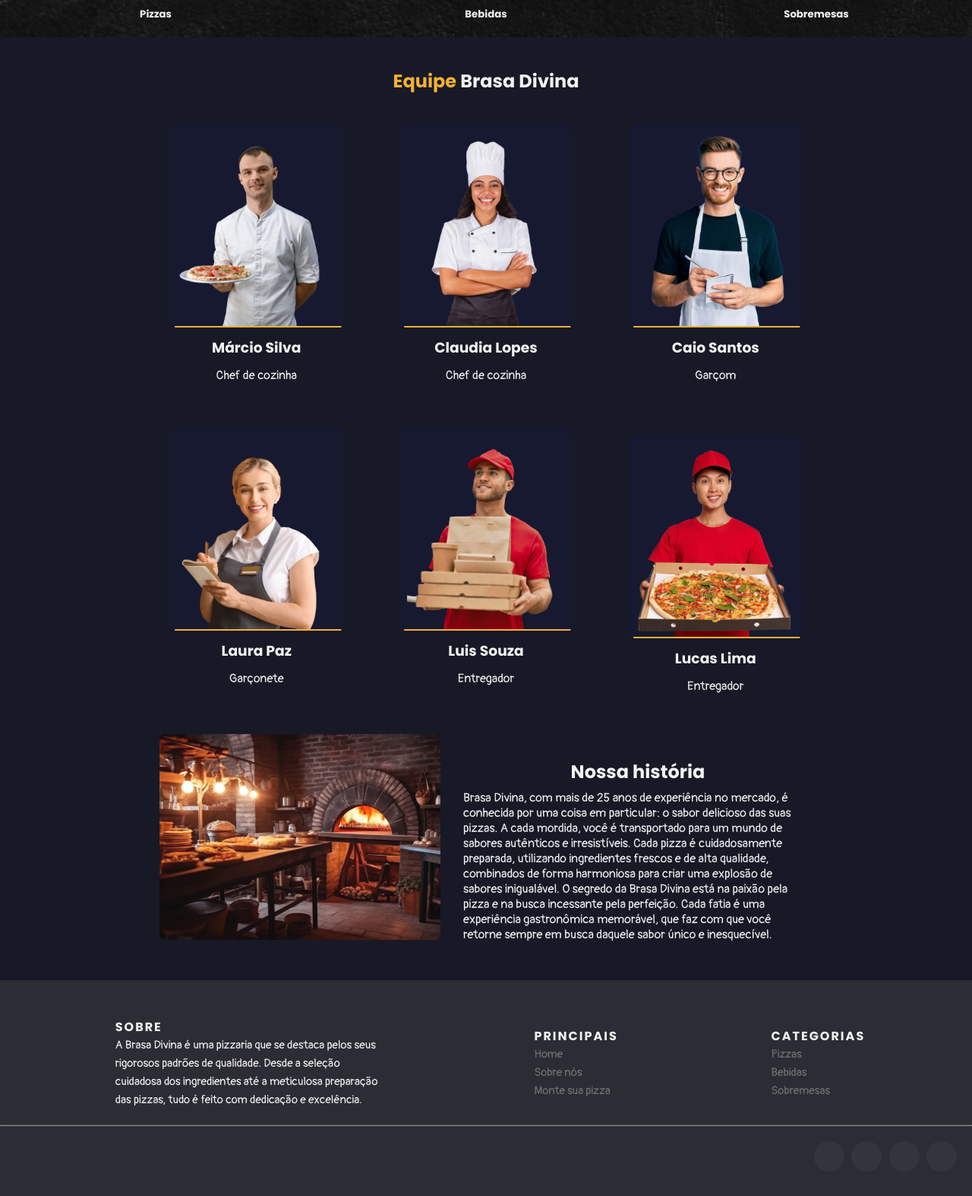
After one commit to Lilian-Carvalho25/pizzaria-brasa-divina, a PHP site: page /aboutUs.html in a window 1280 px wide. The commit adds this page. Shown: the part 989-2563 px from the top of the page at 76% size. Run offline with PHP 8.4, Linux system fonts and the light colour scheme.

Commit message:
home completion and creation of about us

```diff
--- /dev/null
+++ b/aboutUs.html
@@ -0,0 +1,156 @@
+<!DOCTYPE html>
+<html lang="pt-br">
+<head>
+    <meta charset="UTF-8">
+    <meta name="viewport" content="width=device-width, initial-scale=1.0">
+    <title>Brasa divina - Sobre nós</title>
+    <link rel="stylesheet" href="style.css">
+</head>
+<body>
+    <header>
+
+        <div class="limitador">
+            <a href="index.php"><img src="imagens/Logo-brasa_divina.svg" alt="Logo brasa divina" class="logo"></a>
+            <nav>
+                <h2><a href="" class="icone"> <img src="imagens/icon-menu.svg" alt=""> </a></h2>
+                <ul class="menu">
+                    <li><a href="index.html">Home</a></li>
+                    <li><a href="aboutUs.html" class="special2">Sobre nós</a></li>
+                    <li><a href="" class="special">Monte sua pizza</a></li>
+                    <li><a href=""><img src="imagens/icon-carrinho.svg" alt="ícone carrinho de compras"></a></li>
+                    <div class="container-buttons">
+                        <button class="login">Entrar</button>
+                        <button class="register">Cadastre-se</button>
+                    </div>
+                </ul>
+            </nav>
+        </div>
+    </header>
+
+    <main>
+        <section id="highlight-aboutUs">
+            <h1>Sobre nós</h1>
+        </section>
+
+        <section class="food-menu">
+            <h3>Selecione a categoria desejada:</h3>
+            <div class="menu-alignment">
+                <article class="icons-menu">
+                    <a href="">
+                        <img src="imagens/icon-pizza.svg" alt="ícone de pizza">
+                    </a>
+                    <h5>Pizzas</h5>
+                </article>
+                <article class="icons-menu">
+                    <a href="">
+                        <img src="imagens/icon-bebidas.svg" alt="ícone de copo">
+                    </a>
+                    <h5>Bebidas</h5>
+                </article>
+                <article class="icons-menu">
+                    <a href="">
+                        <img src="imagens/icon-sobremesas.svg" alt="ícone sobremesa">
+                    </a>
+                    <h5>Sobremesas</h5>
+                </article>
+            </div>
+        </section>
+
+        <section id="container-team">
+            <h2><span>Equipe</span> Brasa Divina</h2>
+            <div class="team">
+                <article class="cards-team">
+                    <img src="imagens/Pizzaiolo.png" alt="Pizzaiolo">
+                    <h3>Márcio Silva</h3>
+                    <p>Chef de cozinha</p>
+                </article>
+
+                <article class="cards-team">
+                    <img src="imagens/Pizzaiola.png" alt="Pizzaiola">
+                    <h3>Claudia Lopes</h3>
+                    <p>Chef de cozinha</p>
+                </article>
+
+                <article class="cards-team">
+                    <img src="imagens/Garcom.png" alt="Garçom">
+                    <h3>Caio Santos</h3>
+                    <p>Garçom</p>
+                </article>
+
+                <article class="cards-team">
+                    <img src="imagens/Garconete.png" alt="Garçonete">
+                    <h3>Laura Paz</h3>
+                    <p>Garçonete</p>
+                </article>
+
+                <article class="cards-team">
+                    <img src="imagens/entregador-1.png" alt="Entregador">
+                    <h3>Luis Souza</h3>
+                    <p>Entregador</p>
+                </article>
+
+                <article class="cards-team">
+                    <img src="imagens/entregador-2.png" alt="Entregador">
+                    <h3>Lucas Lima</h3>
+                    <p>Entregador</p>
+                </article>
+            </div>
+        </section>
+
+        <section id="container-history">
+            <div class="history">
+                <img src="imagens/nossa-historia.png" alt="Forno a lenha">
+                <div>
+                    <h2>Nossa história</h2>
+                    <p>Brasa Divina, com mais de 25 anos de experiência no mercado, é conhecida por uma coisa em particular: o sabor delicioso das suas pizzas. A cada mordida, você é transportado para um mundo de sabores autênticos e irresistíveis. Cada pizza é cuidadosamente preparada, utilizando ingredientes frescos e de alta qualidade, combinados de forma harmoniosa para criar uma explosão de sabores inigualável. O segredo da Brasa Divina está na paixão pela pizza e na busca incessante pela perfeição. Cada fatia é uma experiência gastronômica memorável, que faz com que você retorne sempre em busca daquele sabor único e inesquecível.</p>
+                </div>
+            </div>
+        </section>
+    </main>
+
+    <footer class="site-footer">
+        <div class="container">
+          <div class="row big-screen">
+            <div class="col-sm-12 col-md-6 adjustment-footer">
+              <h6>Sobre</h6>
+              <p class="text-justify sobre">A Brasa Divina é uma pizzaria que se destaca pelos seus rigorosos padrões de qualidade. Desde a seleção cuidadosa dos ingredientes até a meticulosa preparação das pizzas, tudo é feito com dedicação e excelência.</p>
+            </div>
+
+            <div class="col-xs-6 col-md-3 adjustment-footer">
+              <h6>Principais</h6>
+              <ul class="footer-links">
+                <li><a href="index.html">Home</a></li>
+                <li><a href="aboutUs.html">Sobre nós</a></li>
+                <li><a href="">Monte sua pizza</a></li>
+              </ul>
+            </div>
+
+            <div class="col-xs-6 col-md-3 adjustment-footer">
+              <h6>Categorias</h6>
+              <ul class="footer-links">
+                <li><a href="">Pizzas</a></li>
+                <li><a href="">Bebidas</a></li>
+                <li><a href="">Sobremesas</a></li>
+              </ul>
+            </div>
+          </div>
+          <hr>
+        </div>
+        <div class="container">
+          <div class="row">
+
+            <div class="col-md-4 col-sm-6 col-xs-12 icons-footer">
+              <ul class="social-icons">
+                <li><a class="facebook" href="#"><i class="fa fa-facebook"></i></a></li>
+                <li><a class="twitter" href="#"><i class="fa fa-twitter"></i></a></li>
+                <li><a class="dribbble" href="#"><i class="fa fa-dribbble"></i></a></li>
+                <li><a class="linkedin" href="#"><i class="fa fa-linkedin"></i></a></li>
+              </ul>
+            </div>
+          </div>
+        </div>
+  </footer>
+</body>
+<script src="menu.js"></script>
+
+</html>
--- a/package.json
+++ /dev/null
@@ -1,5 +0,0 @@
-{
-  "dependencies": {
-    "bootstrap-icons": "^1.10.5"
-  }
-}
--- a/style.css
+++ b/style.css
@@ -189,11 +189,11 @@ header nav .register {
     margin-bottom: 10px;
 }
 
-#container-quality span, #container-delivery span, #container-application span {
+span {
     color: #F2B035;
 }
 
-#container-quality p {
+#container-quality p, #container-history p {
     width: 360px;
     margin: 0 30px;
 }
@@ -361,6 +361,71 @@ header nav .register {
 .feedback-box p {
     max-width: 280px;
     margin-bottom: 30px;
+}
+
+/* ABOUT US */
+
+/* TEAM */
+#highlight-aboutUs {
+    background: url(imagens/destaque-sobre.jpg) center center no-repeat;
+    background-size: cover;
+    height: 65vh;
+    display: flex;
+    justify-content: center;
+    align-items: center;
+}
+
+#highlight-aboutUs h1 {
+    font-size: 1.8rem;
+    font-weight: 900;
+}
+
+#container-team h2 {
+    text-align: center;
+    font-size: 1.5rem;
+    margin: 30px 0;
+}
+
+.team {
+    display: flex;
+    justify-content: center;
+    align-items: center;
+    flex-direction: column;
+    gap: 50px;
+}
+
+.cards-team {
+    display: flex;
+    justify-content: center;
+    align-items: center;
+    flex-direction: column;
+    gap: 12px;
+}
+
+#container-team img {
+    width: 230px;
+}
+
+/* HISTORY */
+#container-history {
+    margin: 40px 0;
+}
+
+.history {
+    display: flex;
+    justify-content: center;
+    align-items: center;
+    flex-direction: column;
+}
+
+#container-history img {
+    width: 330px;
+}
+
+#container-history h2 {
+    text-align: center;
+    font-size: 1.5rem;
+    margin: 20px 0;
 }
 
 /* FOOTER */
@@ -537,6 +602,43 @@ header nav .register {
 
 
 /* GENERAL RESPONSIVE */
+@media screen and (min-width:650px) {
+
+    #container-team h2 {
+        margin: 40px 0;
+    }
+
+    .team {
+        justify-content: space-evenly;
+        flex-wrap: wrap;
+        flex-direction: row;
+        gap: 50px;
+        max-width: 879px;
+        margin: 0 auto;
+    }
+
+    #container-team img {
+        width: 230px;
+    }
+
+    #container-history {
+        margin: 50px 0;
+    }
+
+    #container-history img {
+        width: 400px;
+    }
+
+    #container-history h2 {
+        margin: 35px 0;
+    }
+
+    #container-history p {
+        width: 480px;
+        margin: 0 ;
+    }
+}
+
 @media screen and (min-width:700px) {
     #food-menu h5 {
         font-size: 1.1rem
@@ -599,6 +701,55 @@ header nav .register {
     .limitador {
         max-width: 3000px;
     }
+
+    .pizzas-popular, .candy-popular {
+        justify-content: space-evenly;
+        flex-direction: row;
+        flex-wrap: wrap;
+    }
+
+    .pizza-box, .candy-box {
+        width: 300px;
+        padding: 30px 70px;
+    }
+
+    .pizzas-popular .food, .candy-popular .food {
+        width: 250px;
+    }
+
+    #container-pizzas-popular h2, #container-candy-popular h2 {
+        margin-bottom: 25px;
+    }
+
+    .pizza-box, .candy-box {
+        margin-bottom: 22px;
+    }
+
+    #container-team img {
+        width: 230px;
+    }
+
+    #container-history {
+        margin: 50px 0;
+    }
+
+    .history {
+        flex-direction: row;
+        gap: 20px;
+    }
+
+    #container-history img {
+        width: 370px;
+    }
+
+    #container-history h2 {
+        margin-bottom: 7px;
+    }
+
+    #container-history p {
+        width: 460px;
+        margin: 0 ;
+    }
 }
 
 @media screen and (min-width: 900px) {
@@ -691,6 +804,10 @@ header nav .register {
         flex-direction: row;
         gap: 50px;
         flex-wrap: wrap;
+    }
+
+    .history {
+        gap: 30px;
     }
 
     .site-footer .big-screen {
```
Also changed, not shown: other parts of style.css (+59 -42 lines), index.html (+14 -15 lines), imagens/Garcom.png (added), imagens/Garconete.png (added), imagens/Pizzaiola.png (added), imagens/Pizzaiolo.png (added), imagens/destaque-sobre.jpg (added), imagens/entregador-1.png (added), imagens/entregador-2.png (added), imagens/fundo-brasa.jpg (added), imagens/icon-anos.svg (added), imagens/icon-clientes.svg (added), imagens/icon-monte-sua-izza.svg (added), imagens/nossa-historia.png (added), 1 more files.
